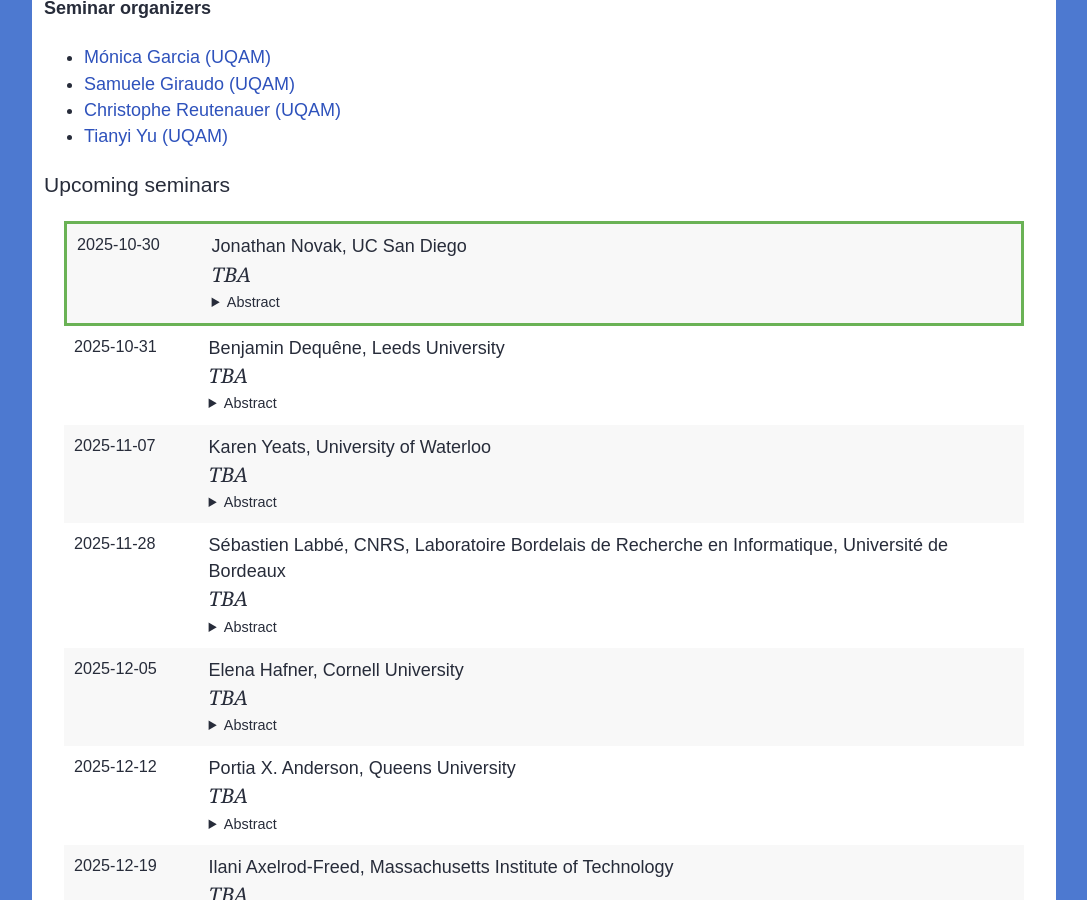
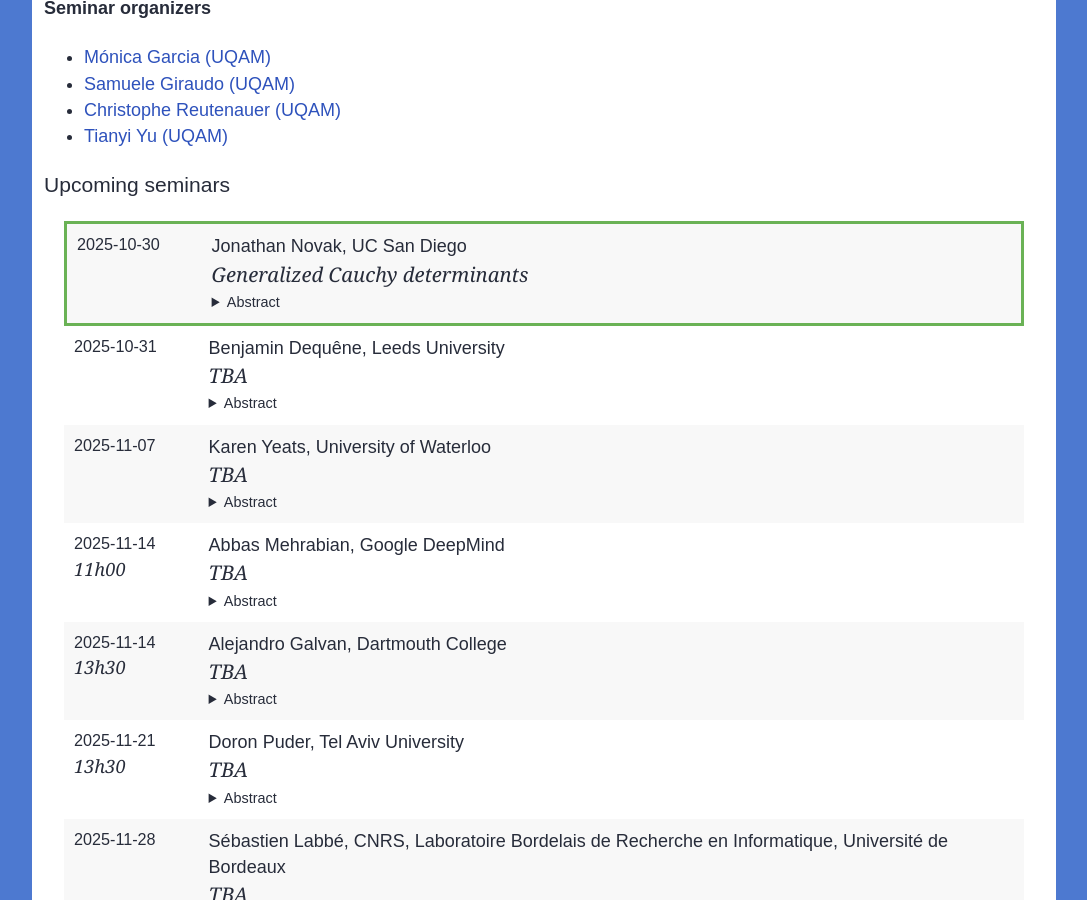
Before and after one commit to lacim-uqam/lacim-uqam.github.io, a Jekyll site: the page built from en/seminar.md, in a window 1280 px wide and 900 px high, scrolled down 664 px. Shown: the whole window, without its empty margins (96-1183 px from the left). Built offline with Jekyll 4.4.1, drawn with Linux system fonts in a browser that asks for light colours; formulas are drawn with MathJax 3; our own code applies the rules of GitHub Pages for plain Markdown files.

Commit message:
Update lacim-seminar.yml
Added abstract and more speakers

```diff
--- a/_data/lacim-seminar.yml
+++ b/_data/lacim-seminar.yml
@@ -30,6 +30,33 @@
   abstract: >
     TBA
 
+- speaker: Doron Puder
+  affiliation: Tel Aviv University
+  title: >
+    TBA
+  date: 2025-11-21
+  time: 13h30
+  abstract: >
+    TBA
+
+- speaker: Alejandro Galvan
+  affiliation: Dartmouth College
+  title: >
+    TBA
+  date: 2025-11-14
+  time: 13h30
+  abstract: >
+    TBA
+
+- speaker: Abbas Mehrabian
+  affiliation: Google DeepMind
+  title: >
+    TBA
+  date: 2025-11-14
+  time: 11h00
+  abstract: >
+    TBA
+
 - speaker: Karen Yeats
   affiliation: University of Waterloo
   title: >
@@ -49,10 +76,14 @@
 - speaker: Jonathan Novak
   affiliation: UC San Diego
   title: >
-    TBA
+    Generalized Cauchy determinants
   date: 2025-10-30
   abstract: >
-    TBA
+    To any power series $G(z)$ we can associate a multivariate power series defined by $G_N(z,a_1,\dots,a_N,b_1,\dots,B_N) = \frac{\det[G(za_ib_j)]}{\Delta(za_1,\dots,za_N)\Delta(b_1,\dots,b_N)},$ where $\Delta$ is the Vandermonde polynomial and the denominator of $G_N$ divides its numerator because the determinant is an alternating function of its rows and columns.
+    We call $G_N$ the Cauchy determinant with generating function $G$.
+    Indeed, when $G$ is the geometric series the classical Cauchy identity evaluates $G_N$ explicitly.
+    This lecture is about what happens when $G$ is something more general than the geometric series, for example a hypergeometric function.
+    We will see that hypergeometric Cauchy determinants have many remarkable features, including connections with Hurwitz theory and quasimodular forms.
 
 - speaker: Gi-Sang Cheon
   affiliation: Sungkyunkwan University
@@ -63,7 +94,7 @@
     Partially ordered sets (posets) have long served as fundamental
     combinatorial structures connecting order theory, lattice theory, and
     algebraic combinatorics. In this talk, we will present a matrix-based
-    framcheoework for studying and enumerating finite posets through their
+    framework for studying and enumerating finite posets through their
     incidence matrices called poset matrices. By encoding the order relation
     into a (0,1)-matrix representation, we obtain an algebraic and algorithmic
     approach to the classification and enumeration of posets up to isomorphism.
```
